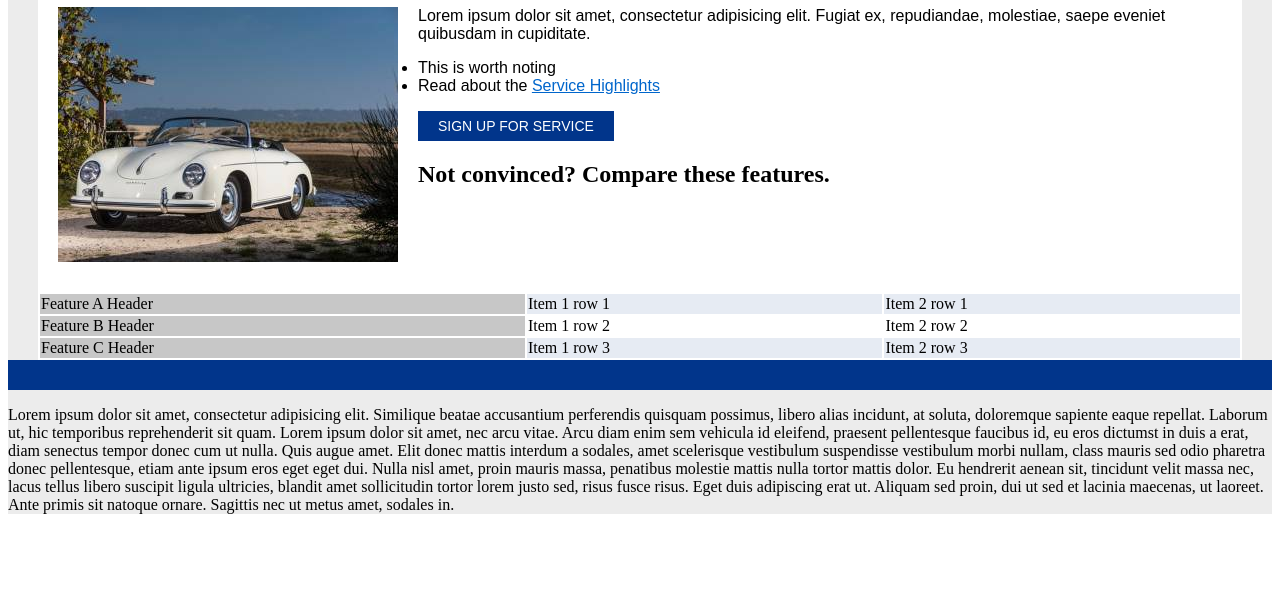
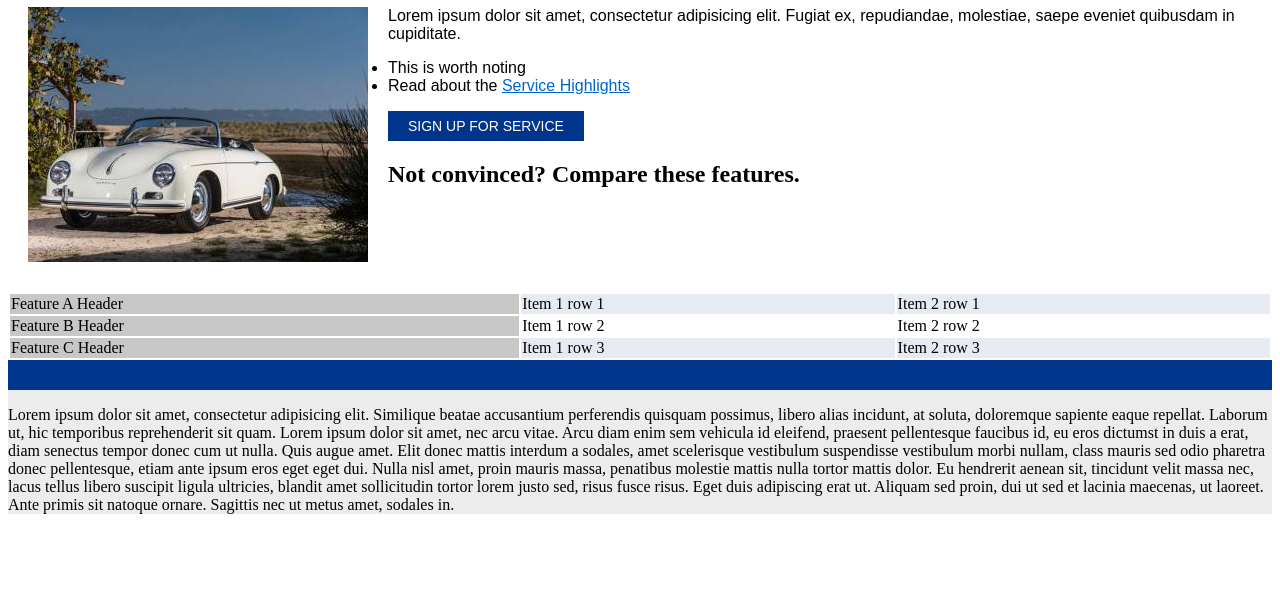
Before and after one commit to blakelewandoski/email, a plain HTML site: page index.html in a window 1280 px wide. Shown: the part 192-800 px from the top of the page. Drawn offline with Linux system fonts and the light colour scheme.

Commit message:
margin delete

```diff
--- a/index.html
+++ b/index.html
@@ -9,7 +9,7 @@
 
 <body>
 <div style="background-color:#ececec">
-	<div id="section" width="600px" style="background-color:#ffffff;margin-left:30px;margin-right:30px;" >
+	<div id="section" width="600px" style="background-color:#ffffff;" >
 		<div style="text-align: right;">
 			<p>Your last chance to update | <a href=""> view on web </a></p>
 		</div>
```
